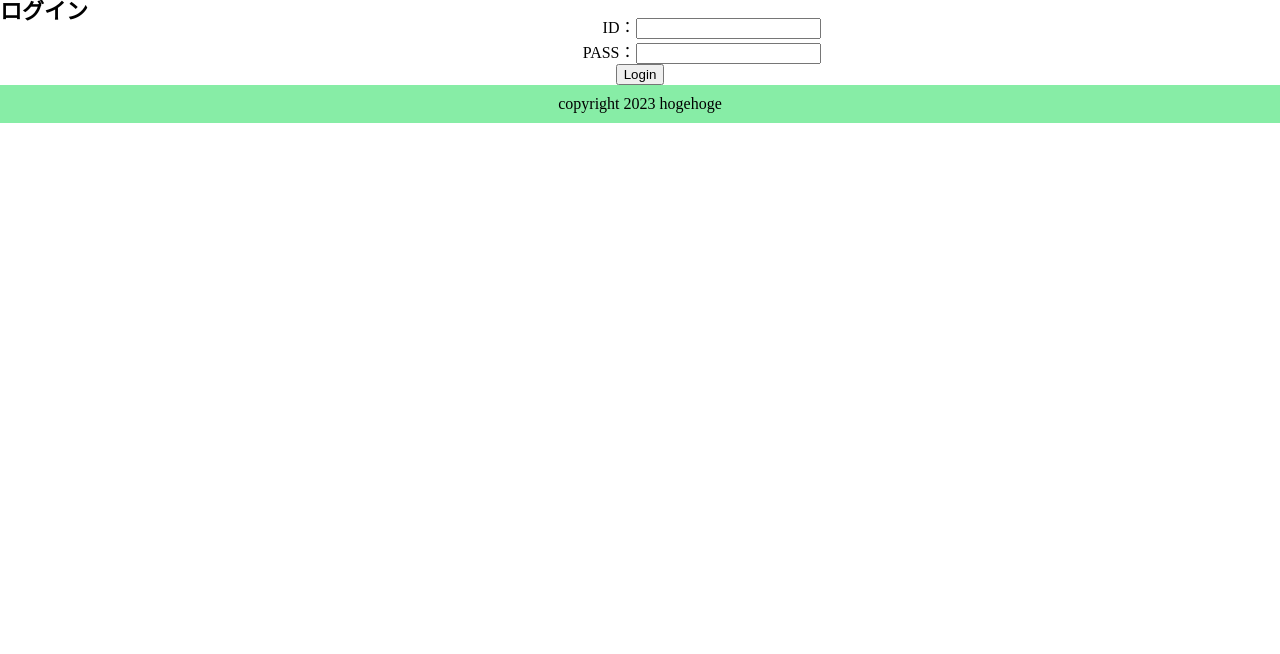
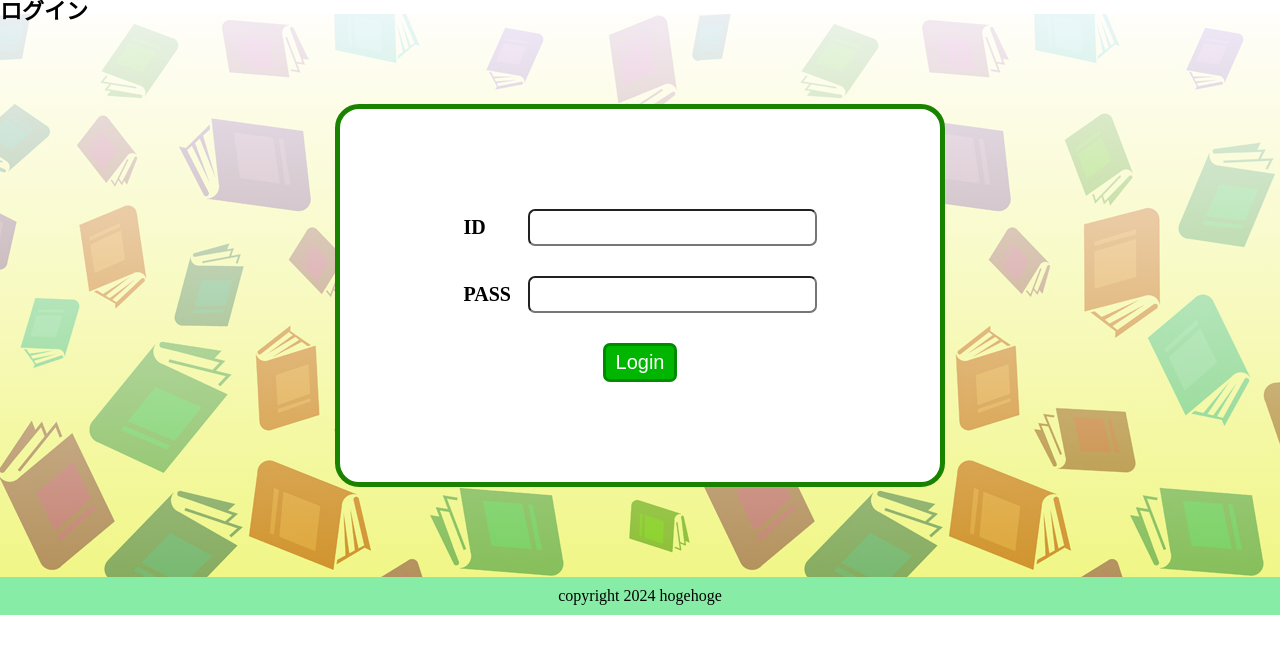
Before and after one commit to TakaHasui/FlaskSample, a Flask app: page /login in a window 1280 px wide. Shown: the part 22-676 px from the top of the page. Run offline with Flask 3, Linux system fonts and the light colour scheme.

Commit message:
画像の取得、出力 ログインページのスタイル

```diff
--- a/main.py
+++ b/main.py
@@ -2,6 +2,7 @@ from flask import Flask, render_template, url_for, request, session, redirect
 import random
 import string
 import json
+import re
 import pprint
 from datetime import timedelta
 
@@ -33,13 +34,26 @@ def index():
             'order': '-sys.createdAt',
         }
         entries = Book.getEntries(conditions)
-        pprint.pprint(vars(entries[0]))
+
+        pprint.pprint('*** TEST **************************')
+        booksData = []
+        # pattern = "url='([a-zA-Z0-9./_]*)'"
+        for item in entries:
+            tmp = item.raw['fields']
+            pprint.pprint('*** 通過1 ***')
+            if 'imageM' in tmp:
+                pprint.pprint('*** 通過2 ***')
+                imageUrl = Book.getImage(tmp['imageM']['sys']['id'])
+                tmp['imageUrl'] = imageUrl
+
+            booksData.append(tmp)
 
         if 'msg' in session:
             sessionMsg = session['msg']
             del session['msg']
+        pprint.pprint(booksData)
 
-        return render_template('index.html', items=entries, msg=sessionMsg)
+        return render_template('index.html', items=booksData, msg=sessionMsg)
 
     return redirect(url_for('login_'))
 
@@ -127,7 +141,7 @@ def addBook():
             'description': {
                 'ja': request.form.get('description')
             },
-            'thumbnail': {
+            'imageUrl': {
                 'ja': imgSrc
             }
         }
--- a/models/BookRegister.py
+++ b/models/BookRegister.py
@@ -36,7 +36,6 @@ def getEntries(myConditions={}):
         conditions = deepmerge(conditions, myConditions)
 
     entries = client.entries(conditions)
-    pprint.pprint(vars(entries))
 
     return entries
 
@@ -88,6 +87,14 @@ def addEntry():
     newEntry.publish()
     return newEntry
 
+def getImage(assetId):
+    client = contentful.Client(
+        SPACE_ID,
+        session['dToken']
+    )
+    asset = client.asset(assetId)
+    return asset.url()
+
 
 def randomname(n):
     return ''.join(random.choices(string.ascii_letters + string.digits, k=n))
--- a/static/style/common.css
+++ b/static/style/common.css
@@ -16,20 +16,6 @@ header {
   }
   & .logout {
     right: 20px;
-  }
-}
-
-#login {
-  & form {
-    width: 600px;
-    margin: 0 auto;
-    text-align: center;
-
-    & span {
-      text-align: right;
-      display: inline-block;
-      width: 10rem;
-    }
   }
 }
 
--- /dev/null
+++ b/static/style/login.css
@@ -0,0 +1,52 @@
+#login {
+  margin: 0;
+  padding: 80px 0;
+  background-image: linear-gradient(
+      rgba(255, 255, 255, 0.9),
+      rgba(229, 251, 60, 0.5)
+    ),
+    url(../image/common/bgImage01.jpg);
+
+  & form {
+    background-color: #fff;
+    border: 5px solid #198300;
+    border-radius: 24px;
+    padding: 100px 0;
+
+    margin: 10px auto;
+    text-align: center;
+    width: 600px;
+
+    & > div {
+      margin: 0 auto 30px;
+
+      & span {
+        display: inline-block;
+        font-size: 20px;
+        font-weight: bold;
+        text-align: left;
+        width: 4rem;
+      }
+
+      & input {
+        font-size: 20px;
+        padding: 5px 10px;
+        border-radius: 7px;
+      }
+    }
+
+    & button {
+      border-radius: 7px;
+      border: 3px solid #008b00;
+      background-color: #00b600;
+      color: #fff;
+      cursor: pointer;
+      font-size: 20px;
+      padding: 5px 10px;
+    }
+    & button:hover {
+      border: 3px solid #00b200;
+      background-color: #00eb00;
+    }
+  }
+}
--- a/templates/layout.html
+++ b/templates/layout.html
@@ -13,6 +13,7 @@
 <body>
     <header>
         {% block head %}{% endblock %}
+
         {% if request.path != '/login' %}
             <div class="headerMenu">
                 <a class="logout" href="/logout">ログアウト</a>
@@ -39,7 +40,7 @@
     <footer>
         {% block footer %}{% endblock %}
         <div class="footer_bar">
-            copyright 2023 hogehoge
+            copyright 2024 hogehoge
         </div>
     </footer>
 
--- a/templates/login.html
+++ b/templates/login.html
@@ -12,10 +12,10 @@
 <section id="login">
     <form method="post" action='/login'>
         <div>
-            <span>ID</span>：<input type="text" name="id">
+            <span>ID</span><input type="text" name="id">
         </div>
         <div>
-            <span>PASS</span>：<input type="password" name="password">
+            <span>PASS</span><input type="password" name="password">
         </div>
         <button type="submit" value="Login">Login</button>
     </form>
@@ -24,5 +24,7 @@
 
 
 {% block footer %}
+    <link rel="stylesheet"
+href="{{ url_for('static', filename='style/login.css') }}">
 
 {% endblock %}
```
Also changed, not shown: templates/index.html (+10 -6 lines), static/image/common/bgImage01.jpg (added).
